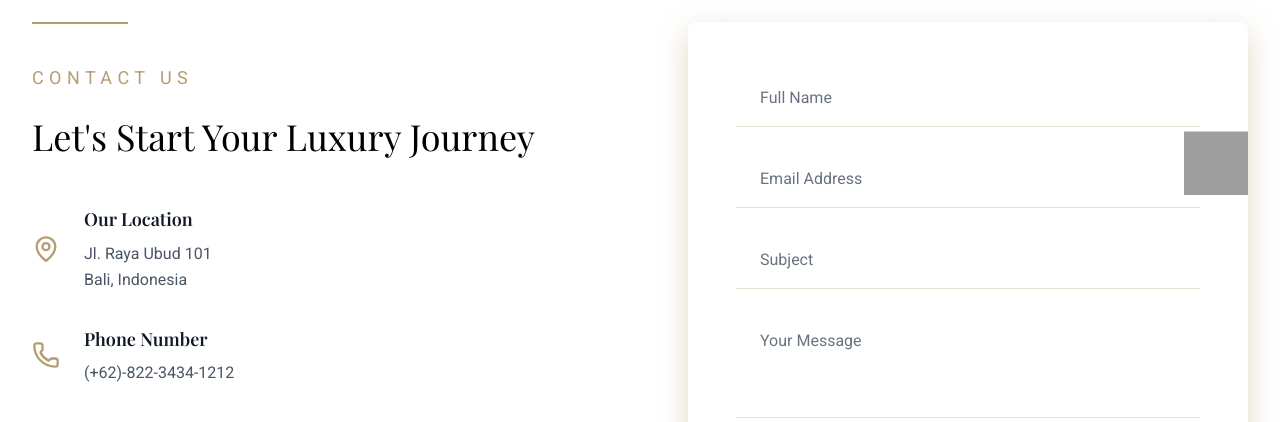
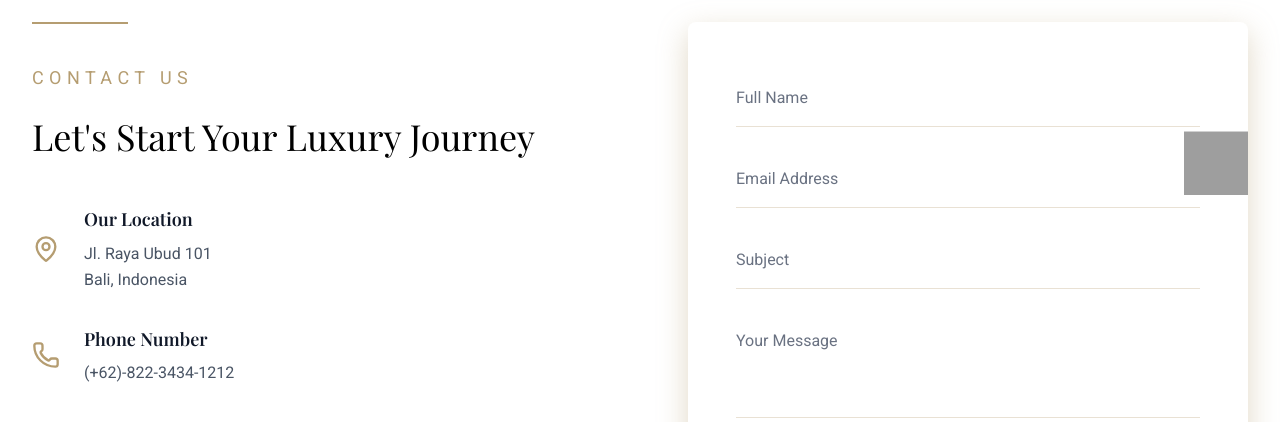
Before and after one commit to muhammedanas-ea/resort, a React (Vite) app: page /contact in a window 1280 px wide. Shown: the part 522-944 px from the top of the page. Built offline with nearby package versions, Linux system fonts and the light colour scheme; grey boxes are pictures that could not be loaded; a web font is replaced by a local one.

Commit message:
first commit

```diff
--- a/src/pages/Contact.tsx
+++ b/src/pages/Contact.tsx
@@ -65,7 +65,7 @@ const Contact = () => {
           </div>
 
           {/* Right Column - Contact Form */}
-          <div className="bg-white rounded-lg p-8 lg:p-12 shadow-[0px_10px_30px_rgba(181,157,113,0.4)] hover:shadow-[0px_15px_40px_rgba(181,157,113,0.5)] transition-shadow duration-200">
+          <div className="bg-white rounded-lg p-8 lg:p-12 shadow-[0px_10px_30px_rgba(181,157,113,0.4)]">
             {" "}
             <form className="space-y-8">
               <div className="space-y-6">
@@ -74,7 +74,7 @@ const Contact = () => {
                     type="text"
                     name="name"
                     placeholder="Full Name"
-                    className="w-full px-6 py-4 border-b border-[#B59D71]/30 focus:border-[#B59D71] bg-transparent outline-none transition-colors duration-300 placeholder-gray-500"
+                    className="w-full  py-4 border-b border-[#B59D71]/30 focus:border-[#B59D71] bg-transparent outline-none transition-colors duration-300 placeholder-gray-500"
                     required
                   />
                 </div>
@@ -84,7 +84,7 @@ const Contact = () => {
                     type="email"
                     name="email"
                     placeholder="Email Address"
-                    className="w-full px-6 py-4 border-b border-[#B59D71]/30 focus:border-[#B59D71] bg-transparent outline-none transition-colors duration-300 placeholder-gray-500"
+                    className="w-full  py-4 border-b border-[#B59D71]/30 focus:border-[#B59D71] bg-transparent outline-none transition-colors duration-300 placeholder-gray-500"
                     required
                   />
                 </div>
@@ -94,7 +94,7 @@ const Contact = () => {
                     type="text"
                     name="subject"
                     placeholder="Subject"
-                    className="w-full px-6 py-4 border-b border-[#B59D71]/30 focus:border-[#B59D71] bg-transparent outline-none transition-colors duration-300 placeholder-gray-500"
+                    className="w-full py-4 border-b border-[#B59D71]/30 focus:border-[#B59D71] bg-transparent outline-none transition-colors duration-300 placeholder-gray-500"
                     required
                   />
                 </div>
@@ -104,7 +104,7 @@ const Contact = () => {
                     name="message"
                     placeholder="Your Message"
                     rows={3}
-                    className="w-full px-6 py-4 border-b border-[#B59D71]/30 focus:border-[#B59D71] bg-transparent outline-none transition-colors duration-300 placeholder-gray-500 resize-none"
+                    className="w-full  py-4 border-b border-[#B59D71]/30 focus:border-[#B59D71] bg-transparent outline-none transition-colors duration-300 placeholder-gray-500 resize-none"
                     required
                   />
                 </div>
```
